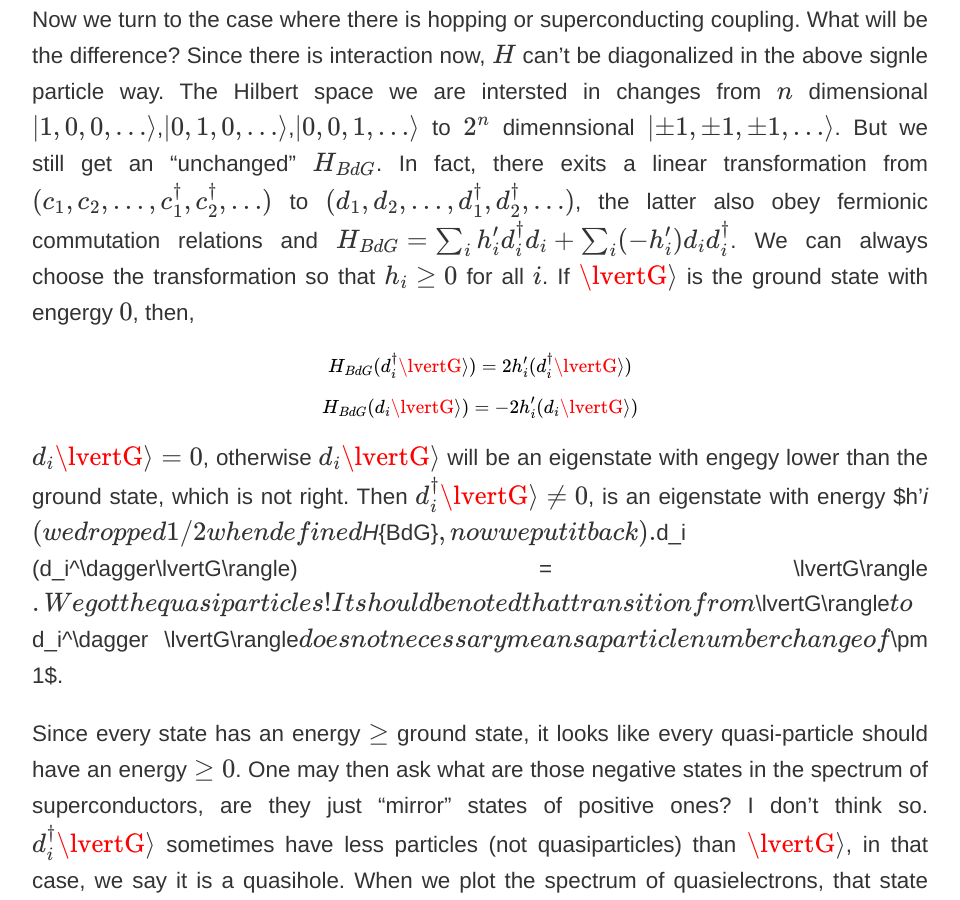
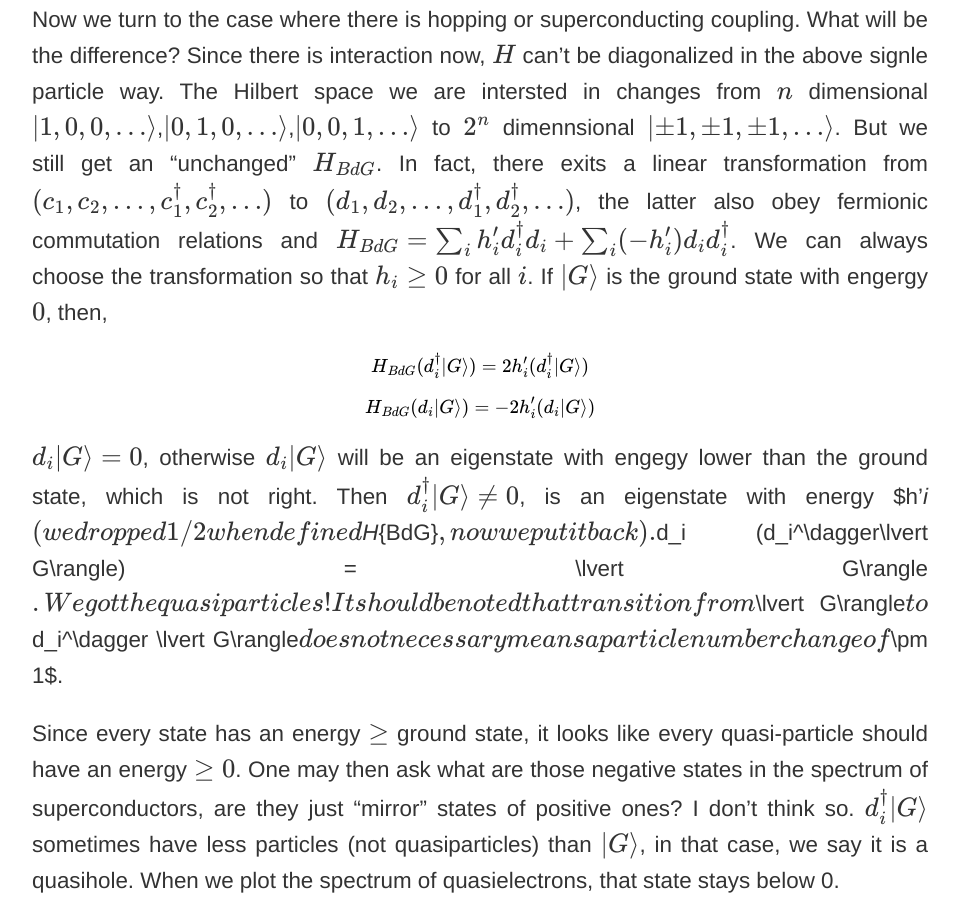
Before and after one commit to cover-me/cover-me.github.io, a Jekyll site: the page built from _posts/2019-05-11-something-about-particle-hole-symmetry.md, in a window 1280 px wide and 900 px high, scrolled down 1814 px. Shown: the whole window, without its empty margins (160-1120 px from the left). Built offline with Jekyll 4.4.1, drawn with Linux system fonts in a browser that asks for light colours; formulas are drawn with MathJax 3.

Commit message:
Update 2019-05-11-something-about-particle-hole-symmetry.md

```diff
--- a/_posts/2019-05-11-something-about-particle-hole-symmetry.md
+++ b/_posts/2019-05-11-something-about-particle-hole-symmetry.md
@@ -30,14 +30,14 @@ $$H_{BdG} = \begin{pmatrix}
 Eigenvalues of $H_{BdG}$ are $(h_1,h_2,...,h_n,-h_1,-h_2,...,-h_n)$. It should be noted that $h_i$ may be negtive and $-h_i$ may be positive. While $h_1$, $h_2$, ..., $h_n$ are the eigenvalues of $H$, $-h_1$, $-h_2$, ..., $-h_n$ are irregular numbers, just something simililar to guidelines or image charges.
 
 
-Now we turn to the case where there is hopping or superconducting coupling. What will be the difference? Since there is interaction now, $H$ can't be diagonalized in the above signle particle way. The Hilbert space we are intersted in changes from $n$ dimensional $\lvert1,0,0,...\rangle$,$\lvert0,1,0,...\rangle$,$\lvert0,0,1,...\rangle$ to $2^n$ dimennsional $\lvert\pm1,\pm1,\pm1,...\rangle$. But we still get an "unchanged" $H_{BdG}$. In fact, there exits a  linear transformation from $(c_1, c_2, ..., c_1^\dagger, c_2^\dagger, ...)$ to $(d_1, d_2, ..., d_1^\dagger, d_2^\dagger, ...)$, the latter also obey fermionic commutation relations and $H_{BdG} = \sum_i h'_i d_i^\dagger d_i + \sum_i (-h'_i) d_i d_i^\dagger$. We can always choose the transformation so that $h_i \geq 0$ for all $i$. If $\lvertG\rangle$ is the ground state with engergy $0$, then,
+Now we turn to the case where there is hopping or superconducting coupling. What will be the difference? Since there is interaction now, $H$ can't be diagonalized in the above signle particle way. The Hilbert space we are intersted in changes from $n$ dimensional $\lvert1,0,0,...\rangle$,$\lvert0,1,0,...\rangle$,$\lvert0,0,1,...\rangle$ to $2^n$ dimennsional $\lvert\pm1,\pm1,\pm1,...\rangle$. But we still get an "unchanged" $H_{BdG}$. In fact, there exits a  linear transformation from $(c_1, c_2, ..., c_1^\dagger, c_2^\dagger, ...)$ to $(d_1, d_2, ..., d_1^\dagger, d_2^\dagger, ...)$, the latter also obey fermionic commutation relations and $H_{BdG} = \sum_i h'_i d_i^\dagger d_i + \sum_i (-h'_i) d_i d_i^\dagger$. We can always choose the transformation so that $h_i \geq 0$ for all $i$. If $\lvert G\rangle$ is the ground state with engergy $0$, then,
 
-$$H_{BdG} (d_i^\dagger \lvertG\rangle) = 2 h'_i (d_i^\dagger \lvertG\rangle)$$
+$$H_{BdG} (d_i^\dagger \lvert G\rangle) = 2 h'_i (d_i^\dagger \lvert G\rangle)$$
 
-$$H_{BdG} (d_i \lvertG\rangle) = - 2 h'_i (d_i \lvertG\rangle)$$
+$$H_{BdG} (d_i \lvert G\rangle) = - 2 h'_i (d_i \lvert G\rangle)$$
 
-$d_i \lvertG\rangle = 0$, otherwise $d_i \lvertG\rangle$ will be an eigenstate with engegy lower than the ground state, which is not right. Then $d_i^\dagger \lvertG\rangle \neq 0$, is an eigenstate with energy $h'_i$ (we dropped 1/2 when defined $H_{BdG}$, now we put it back). $d_i (d_i^\dagger\lvertG\rangle) = \lvertG\rangle$. We got the quasiparticles! It should be noted that transition from $\lvertG\rangle$ to $d_i^\dagger \lvertG\rangle$ does not necessary means a particle number change of $\pm 1$.
+$d_i \lvert G\rangle = 0$, otherwise $d_i \lvert G\rangle$ will be an eigenstate with engegy lower than the ground state, which is not right. Then $d_i^\dagger \lvert G\rangle \neq 0$, is an eigenstate with energy $h'_i$ (we dropped 1/2 when defined $H_{BdG}$, now we put it back). $d_i (d_i^\dagger\lvert G\rangle) = \lvert G\rangle$. We got the quasiparticles! It should be noted that transition from $\lvert G\rangle$ to $d_i^\dagger \lvert G\rangle$ does not necessary means a particle number change of $\pm 1$.
 
-Since every state has an energy $\geq$ ground state, it looks like every quasi-particle should have an energy $\geq 0$. One may then ask what are those negative states in the spectrum of superconductors, are they just "mirror" states of positive ones? I don't think so. $d_i^\dagger \lvertG\rangle$ sometimes have less particles (not quasiparticles) than $\lvertG\rangle$, in that case, we say it is a quasihole. When we plot the spectrum of quasielectrons, that state stays below 0.
+Since every state has an energy $\geq$ ground state, it looks like every quasi-particle should have an energy $\geq 0$. One may then ask what are those negative states in the spectrum of superconductors, are they just "mirror" states of positive ones? I don't think so. $d_i^\dagger \lvert G\rangle$ sometimes have less particles (not quasiparticles) than $\lvert G\rangle$, in that case, we say it is a quasihole. When we plot the spectrum of quasielectrons, that state stays below 0.
 
 How to broke particle-hole symmetry?
```
